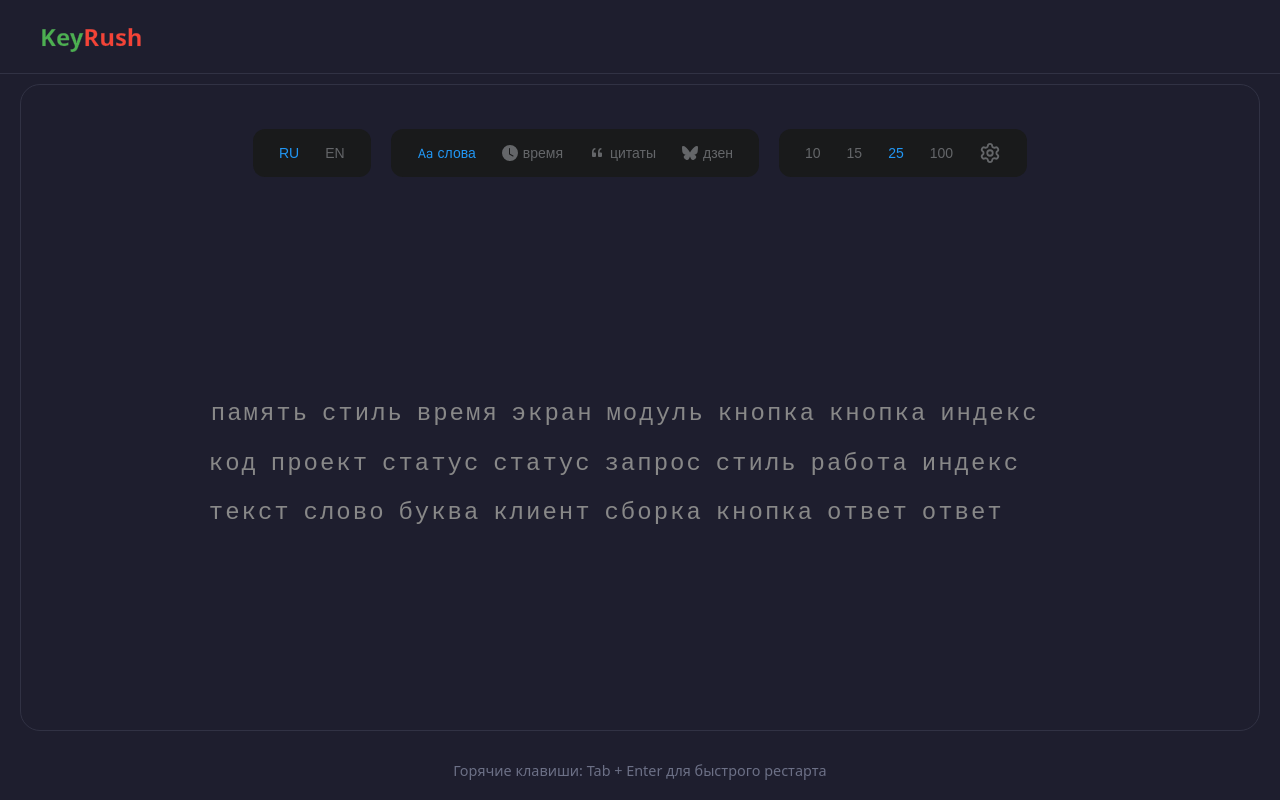
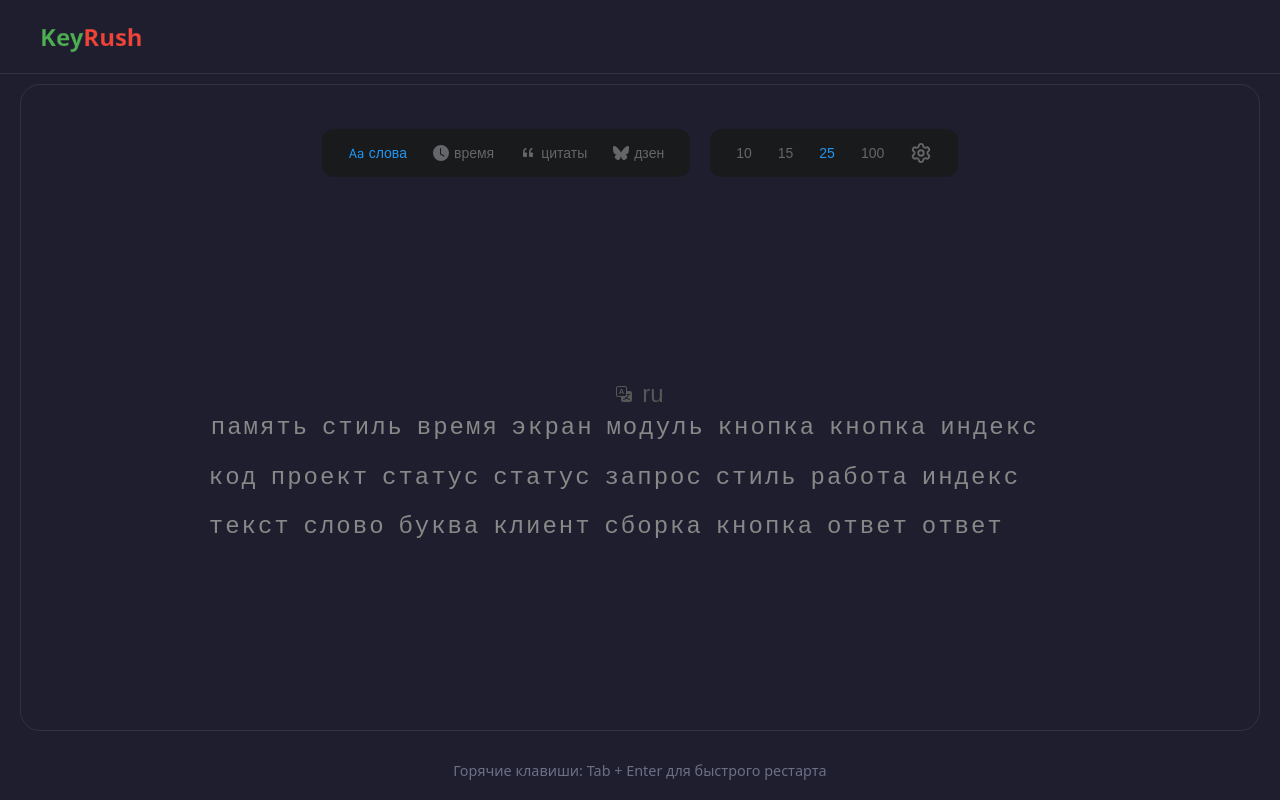
Before and after one commit to Glebess/KeyRush, a React (Vite) app: page / in a window 1280 px wide. Built offline with nearby package versions, Linux system fonts and the light colour scheme.

Commit message:
feat(ChangeLanguageTypingModal): -- language selection modal window -- search language in modal

```diff
--- a/src/features/change-mode/model/types.ts
+++ b/src/features/change-mode/model/types.ts
@@ -1,11 +1,8 @@
 import type { QuoteLengthCategory } from "@/entities/quote/model/types";
-export type Language = "ru" | "en";
 export type Mode = "words" | "time" | "quote" | "zen";
 export type OptionValue = number | QuoteLengthCategory;
 
 export interface ModeSelectorKeyboardTrainerProps {
-  language: Language;
-  onLanguageChange: (lang: Language) => void;
   mode: Mode;
   onModeChange: (mode: Mode) => void;
   selectedValue: number;
--- a/src/features/change-mode/ui/ModeSelectorKeyboardTrainer.tsx
+++ b/src/features/change-mode/ui/ModeSelectorKeyboardTrainer.tsx
@@ -4,13 +4,11 @@ import { CustomValueModal } from "./CustomValueModal/CustomValueModal";
 import { quoteIcon, timeIcon, wordsIcon, zenIcon } from "./Svg";
 import styles from "./ModeSelectorKeyboardTrainer.module.css";
 import type {
-  Language,
   Mode,
   OptionValue,
   ModeSelectorKeyboardTrainerProps,
 } from "../model/types";
 
-const LANGUAGES: Language[] = ["ru", "en"];
 const WORD_OPTION: OptionValue[] = [10, 15, 25, 100];
 const TIME_OPTION: OptionValue[] = [15, 30, 60, 120];
 const QUOTE_OPTION: OptionValue[] = ["all", "short", "medium", "long", "huge"];
@@ -39,14 +37,7 @@ const OPTION_LABELS: Record<string, string> = {
 
 export const ModeSelectorKeyboardTrainer: React.FC<
   ModeSelectorKeyboardTrainerProps
-> = ({
-  language,
-  onLanguageChange,
-  mode = "words",
-  onModeChange,
-  onValueChange,
-  selectedValue,
-}) => {
+> = ({ mode = "words", onModeChange, onValueChange, selectedValue }) => {
   const currentOption = OPTIONS_BY_MODE[mode] || [];
   const isCustomModeSupported = mode === "words" || mode === "time";
   const isCustomValue =
@@ -70,20 +61,6 @@ export const ModeSelectorKeyboardTrainer: React.FC<
   return (
     <>
       <div className={styles.panel}>
-        {/* Языки */}
-        <div className={styles.group}>
-          {LANGUAGES.map((lang) => (
-            <button
-              key={lang}
-              type="button"
-              onClick={() => onLanguageChange(lang)}
-              className={`${styles.btn} ${language === lang ? styles.active : ""}`}
-            >
-              {lang.toUpperCase()}
-            </button>
-          ))}
-        </div>
-
         {/* Режимы */}
         {onModeChange && (
           <>
--- /dev/null
+++ b/src/pages/trainer/ui/ChangeLanguageTypingModal/ChangeLanguageTypingModal.module.css
@@ -0,0 +1,74 @@
+.overlay {
+  position: fixed;
+  top: 0;
+  left: 0;
+  right: 0;
+  bottom: 0;
+  background-color: #000000a6;
+  display: flex;
+  align-items: flex-start;
+  justify-content: center;
+  padding-top: 12vh;
+  z-index: 1000;
+  backdrop-filter: blur(3px);
+  position: fixed;
+}
+.modal {
+  display: flex;
+  flex-direction: column;
+  background-color: var(--modal-bg-main);
+  min-width: 500px;
+
+  overflow: hidden;
+  max-width: 500px;
+  border-radius: 20px;
+  gap: 10px;
+}
+.search_container {
+  display: flex;
+  padding: 15px;
+  gap: 10px;
+  align-items: center;
+}
+.search_container input {
+  border: 0;
+  background-color: transparent;
+  padding: 10px 5px;
+  width: 100%;
+  font-size: 18px;
+  color: white;
+}
+.search_container input:focus {
+  outline: 0;
+}
+.svg_container {
+  display: flex;
+  align-items: center;
+  justify-content: center;
+  min-width: 20px;
+}
+.svg_container svg {
+  color: gray;
+}
+.languages_list_container {
+  display: flex;
+  flex-direction: column;
+  gap: 10px;
+  overflow-y: auto;
+}
+.language_container {
+  display: flex;
+  width: 100%;
+}
+.language_container button {
+  background-color: transparent;
+  border: 0;
+  color: #353434;
+  width: 100%;
+  padding: 5px 10px;
+}
+.language_container button:hover {
+  background-color: white;
+  cursor: pointer;
+  color: black;
+}
--- /dev/null
+++ b/src/pages/trainer/ui/ChangeLanguageTypingModal/ChangeLanguageTypingModal.tsx
@@ -0,0 +1,48 @@
+import { useEffect, useRef, useState } from "react";
+import styles from "./ChangeLanguageTypingModal.module.css";
+import { CONFIG_LANGUAGE } from "@/shared/assets/language/CONFIG_LANGUAGE";
+
+export const ChangeLanguageTypingModal = () => {
+  const [search, setSearch] = useState("");
+  const searchLanguageInputRef = useRef<HTMLInputElement>(null);
+  const filterLanguage = CONFIG_LANGUAGE.filter((item) =>
+    item.label.toLowerCase().includes(search.toLowerCase()),
+  );
+  useEffect(() => {
+    searchLanguageInputRef.current?.focus();
+  });
+  return (
+    <div className={styles.overlay}>
+      <div className={styles.modal}>
+        <div className={styles.search_container}>
+          <div className={styles.svg_container}>
+            <svg
+              xmlns="http://www.w3.org/2000/svg"
+              width="16"
+              height="16"
+              fill="currentColor"
+              className="bi bi-search"
+              viewBox="0 0 16 16"
+            >
+              <path d="M11.742 10.344a6.5 6.5 0 1 0-1.397 1.398h-.001q.044.06.098.115l3.85 3.85a1 1 0 0 0 1.415-1.414l-3.85-3.85a1 1 0 0 0-.115-.1zM12 6.5a5.5 5.5 0 1 1-11 0 5.5 5.5 0 0 1 11 0" />
+            </svg>
+          </div>
+          <input
+            ref={searchLanguageInputRef}
+            placeholder="Язык..."
+            value={search}
+            onChange={(e) => setSearch(e.target.value)}
+          ></input>
+        </div>
+
+        <div className={styles.languages_list_container}>
+          {filterLanguage.map((item) => (
+            <div key={item.label} className={styles.language_container}>
+              <button>{item.label}</button>
+            </div>
+          ))}
+        </div>
+      </div>
+    </div>
+  );
+};
--- a/src/pages/trainer/ui/TrainerPage.module.css
+++ b/src/pages/trainer/ui/TrainerPage.module.css
@@ -26,3 +26,23 @@
   color: var(--text-muted);
   padding-top: 10px;
 }
+.language {
+  align-items: center;
+  display: flex;
+  user-select: none;
+  width: 100%;
+  justify-content: center;
+}
+.language button {
+  color: #575656;
+  font-size: 24px;
+  align-items: center;
+  gap: 10px;
+  display: flex;
+  background-color: transparent;
+  border: 0;
+}
+.language button:hover {
+  color: white;
+  cursor: pointer;
+}
--- a/src/pages/trainer/ui/TrainerPage.tsx
+++ b/src/pages/trainer/ui/TrainerPage.tsx
@@ -1,6 +1,8 @@
 import { useState, useEffect, useCallback } from "react";
 import { TypingBox } from "@/widgets/typing-box";
 import { generateText } from "@/entities/word-list";
+import { translateIcon } from "@/shared/assets/svg/TrainerPageSvg";
+import { ChangeLanguageTypingModal } from "./ChangeLanguageTypingModal/ChangeLanguageTypingModal";
 import {
   getRandomQuote,
   type Quote,
@@ -20,6 +22,9 @@ export const TrainerPage = () => {
   const [timeSecond, setTimeSecond] = useState<OptionValue>(30);
   const [quoteLength, setQuoteLength] = useState<OptionValue>("all");
   const [mode, setMode] = useState<Mode>("words");
+
+  const [isModalChangeTypingLanguage, setIsModalChangeTypingLanguage] =
+    useState<boolean>(false);
 
   const [currentQuote, setCurrentQuote] = useState<Quote | null>(null);
   const [text, setText] = useState<string>("");
@@ -92,13 +97,13 @@ export const TrainerPage = () => {
     else if (mode === "words") setWordsCount(val);
     else if (mode === "quote") setQuoteLength(val);
   };
-
+  const handleLanguageTypingOpen = () => {
+    setIsModalChangeTypingLanguage(!isModalChangeTypingLanguage);
+  };
   return (
     <div className={styles.container}>
       <div className={styles.topBar}>
         <ModeSelectorKeyboardTrainer
-          language={language}
-          onLanguageChange={setLanguage}
           mode={mode}
           onModeChange={setMode}
           onValueChange={handleValueChange}
@@ -107,9 +112,13 @@ export const TrainerPage = () => {
       </div>
 
       <div className={styles.typingWrapper}>
-        {isLoading || !text ? (
-          <div className={styles.loading}>Загрузка цитаты...</div>
-        ) : (
+        {isModalChangeTypingLanguage && <ChangeLanguageTypingModal />}
+        <div className={styles.language} title="выбрать язык печати">
+          <button onClick={() => handleLanguageTypingOpen()}>
+            {translateIcon}
+            {language}
+          </button>
+        </div>
         <TypingBox
           key={sessionKey}
           text={text}
@@ -118,7 +127,6 @@ export const TrainerPage = () => {
           isInfinite={isInfinite}
           onLoadMore={handleLoadMoreWords}
         />
-        )}
 
         {mode === "quote" && currentQuote && !isLoading && (
           <div className={styles.quoteSource}>— {currentQuote.source}</div>
--- /dev/null
+++ b/src/shared/assets/language/CONFIG_LANGUAGE.ts
@@ -0,0 +1,78 @@
+export interface LanguageConfig {
+  id: string;
+  label: string;
+  fileName: string;
+}
+export const CONFIG_LANGUAGE: LanguageConfig[] = [
+  {
+    id: "english",
+    label: "english",
+    fileName: "english.json",
+  },
+
+  {
+    id: "english_1k",
+    label: "English (1k)",
+    fileName: "english_1k.json",
+  },
+
+  {
+    id: "english_5k",
+    label: "English (5k)",
+    fileName: "english_5k.json",
+  },
+
+  {
+    id: "english_10k",
+    label: "English (10k)",
+    fileName: "english_10k.json",
+  },
+
+  {
+    id: "english_25k",
+    label: "English (25k)",
+    fileName: "english_25k.json",
+  },
+
+  {
+    id: "russian",
+    label: "Russian ",
+    fileName: "russian.json",
+  },
+
+  {
+    id: "russian_1k",
+    label: "Russian (1k)",
+    fileName: "russian_1k.json",
+  },
+
+  {
+    id: "russian_5k",
+    label: "Russian (5k)",
+    fileName: "russian_5k.json",
+  },
+
+  {
+    id: "russian_10k",
+    label: "Russian  (10k)",
+    fileName: "russian_10k.json",
+  },
+
+  {
+    id: "russian_25k",
+    label: "Russian  (25k)",
+    fileName: "russian_25k.json",
+  },
+
+  {
+    id: "russian_50k",
+    label: "Russian  (50k)",
+    fileName: "russian_50k.json",
+  },
+
+  {
+    id: "russian_375k",
+    label: "Russian  (375k)",
+    fileName: "russian_375k.json",
+  },
+];
--- /dev/null
+++ b/src/shared/assets/svg/TrainerPageSvg.tsx
@@ -0,0 +1,13 @@
+export const translateIcon = (
+  <svg
+    xmlns="http://www.w3.org/2000/svg"
+    width="16"
+    height="16"
+    fill="currentColor"
+    className="bi bi-translate"
+    viewBox="0 0 16 16"
+  >
+    <path d="M4.545 6.714 4.11 8H3l1.862-5h1.284L8 8H6.833l-.435-1.286zm1.634-.736L5.5 3.956h-.049l-.679 2.022z" />
+    <path d="M0 2a2 2 0 0 1 2-2h7a2 2 0 0 1 2 2v3h3a2 2 0 0 1 2 2v7a2 2 0 0 1-2 2H7a2 2 0 0 1-2-2v-3H2a2 2 0 0 1-2-2zm2-1a1 1 0 0 0-1 1v7a1 1 0 0 0 1 1h7a1 1 0 0 0 1-1V2a1 1 0 0 0-1-1zm7.138 9.995q.289.451.63.846c-.748.575-1.673 1.001-2.768 1.292.178.217.451.635.555.867 1.125-.359 2.08-.844 2.886-1.494.777.665 1.739 1.165 2.93 1.472.133-.254.414-.673.629-.89-1.125-.253-2.057-.694-2.82-1.284.681-.747 1.222-1.651 1.621-2.757H14V8h-3v1.047h.765c-.318.844-.74 1.546-1.272 2.13a6 6 0 0 1-.415-.492 2 2 0 0 1-.94.31" />
+  </svg>
+);
--- a/src/widgets/typing-box/ui/TypingBox.module.css
+++ b/src/widgets/typing-box/ui/TypingBox.module.css
@@ -27,7 +27,6 @@
   font-size: 20px;
   color: #2196f3;
 }
-
 .char {
   position: relative;
   transition: color 0.1s ease;
--- a/src/widgets/typing-box/ui/TypingBox.tsx
+++ b/src/widgets/typing-box/ui/TypingBox.tsx
@@ -3,7 +3,6 @@ import { useTypingEngine } from "@/entities/session";
 import { Word } from "./Word/Word";
 import type { TypingBoxProps } from "../model/types";
 import styles from "./TypingBox.module.css";
-
 export const TypingBox = ({
   text,
   selectedMode,
```
Lines whose indentation alone changed are shown as unchanged.
